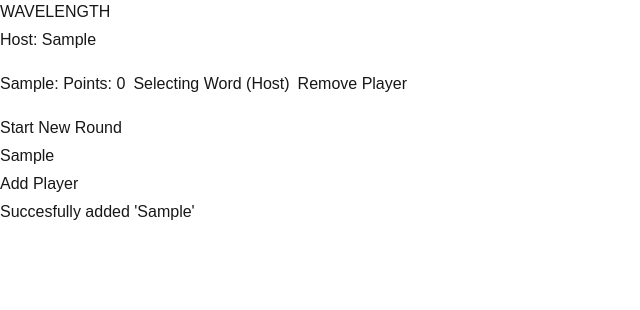
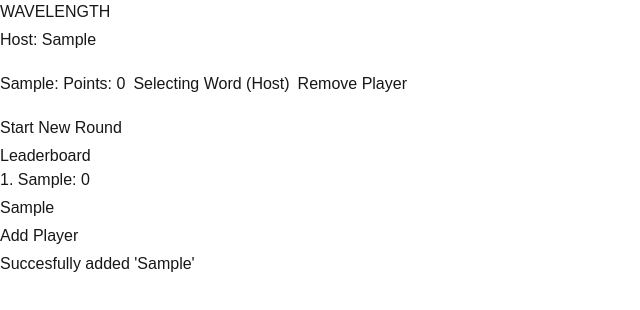
Before and after one commit to andrecamerino/interlood, a Next.js app: page /wavelength in a window 1280 px wide. Both pictures are taken after typing "Sample" into the empty fields and a click on the button "Add Player". Shown: the top 310 px of the page, without its empty margins (0-640 px from the left). Built offline with nearby package versions, Linux system fonts and the light colour scheme.

Commit message:
add simple leaderboard frontend

```diff
--- a/app/wavelength/ui/GameUI.tsx
+++ b/app/wavelength/ui/GameUI.tsx
@@ -142,6 +142,18 @@ const GameUI = () => {
         </button>
       )}
 
+      <div>
+        <h2>Leaderboard</h2>
+        {players &&
+          game.getLeaderboard().map((player, index) => {
+            return (
+              <p key={player.getId()}>
+                {index + 1}. {player.getName()}: {player.getScore()}
+              </p>
+            );
+          })}
+      </div>
+
       <input
         type="text"
         value={name}
```
